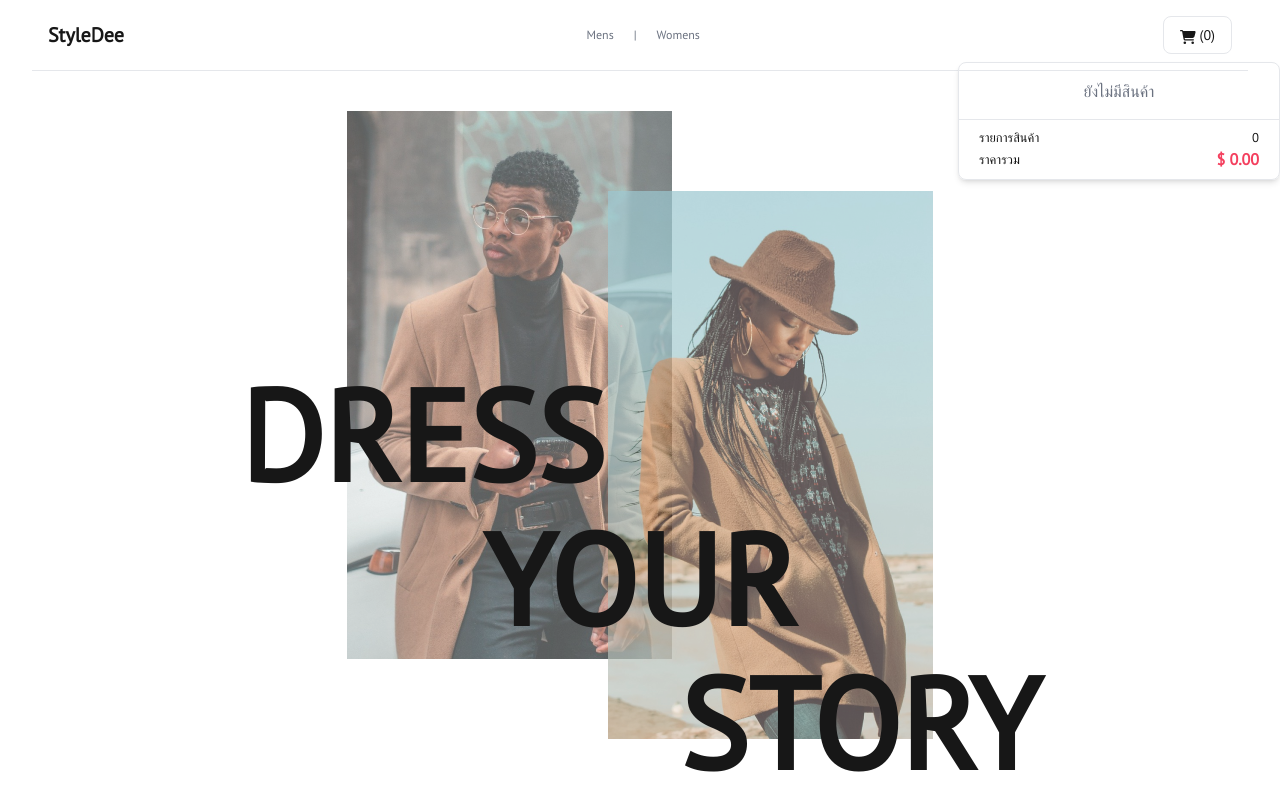
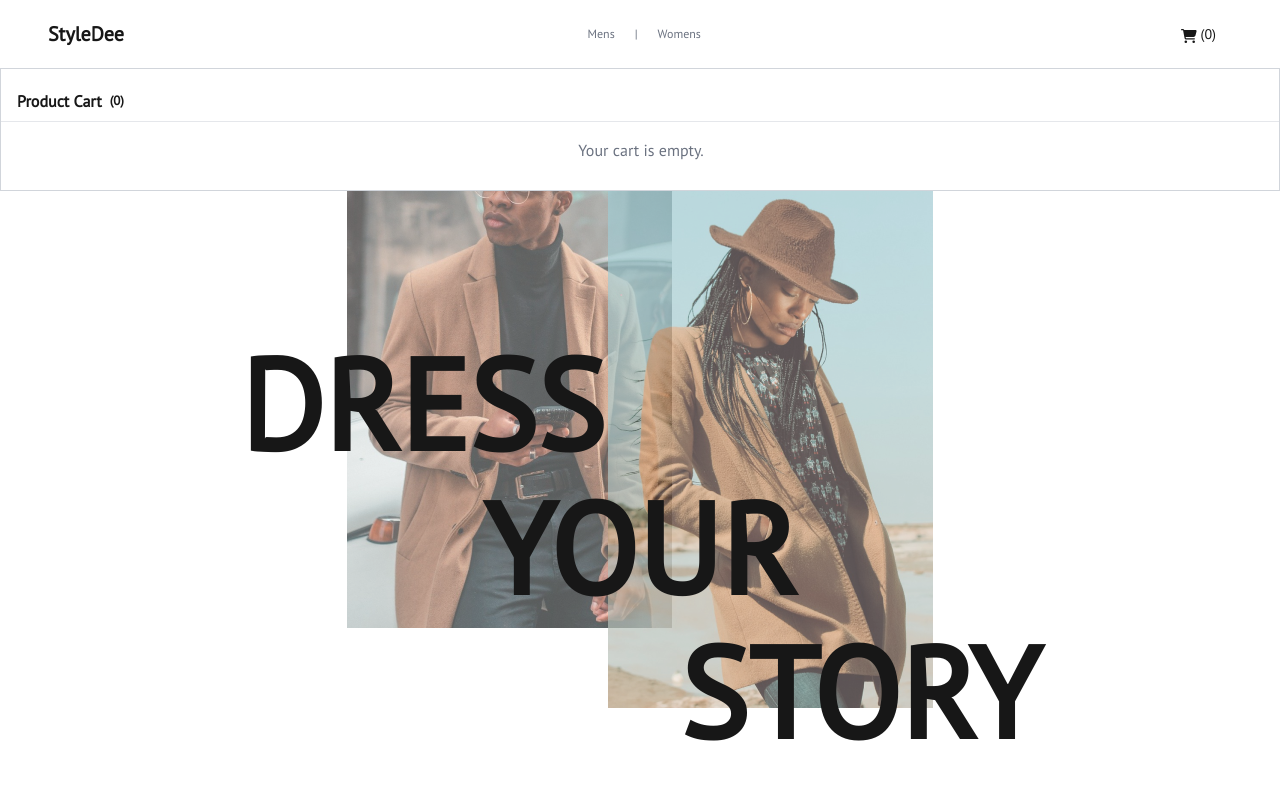
Before and after one commit to putatpol/next-shop, a Next.js app: page / in a window 1280 px wide. Both pictures are taken after a click on the button "(0)". Shown: the top 800 px of the page. Built offline with nearby package versions, Linux system fonts and the light colour scheme.

Commit message:
add to cart at button product list

```diff
--- a/src/app/[categories]/page.tsx
+++ b/src/app/[categories]/page.tsx
@@ -1,7 +1,7 @@
 import CategoriesList from "@/components/categories/Categories-list";
 import ProductItems from "@/components/product/ProductItems";
 import { ProductsApiResponse } from "@/interface/productsApi.dto";
-import noImage from "@images/noImage.png";
+import { Providers } from "../providers";
 
 export default async function CategoryPage({
   params,
@@ -9,7 +9,7 @@ export default async function CategoryPage({
   params: Promise<{ categories: string }>;
 }) {
   const category = (await params).categories;
-  console.log(category);
+  // console.log(category);
   const gender = category.includes("womens") ? "womens" : "mens";
 
   // Route api products(by category)
@@ -22,12 +22,14 @@ export default async function CategoryPage({
   return (
     <div className="container mx-auto my-6 px-3 *:py-6 xl:px-0">
       <h2 className="text-center text-5xl font-thin">Collections</h2>
-      <div className="flex flex-wrap justify-center gap-8">
+      <div className="flex flex-wrap justify-center gap-4">
         <CategoriesList gender={gender} />
       </div>
       {productList && productList.length > 0 ? (
         <div className="grid grid-cols-2 gap-8 md:grid-cols-3">
-          <ProductItems productList={productList} />
+          <Providers>
+            <ProductItems productList={productList} />
+          </Providers>
         </div>
       ) : (
         <p className="text-center text-gray-400">Sorry, No Product Found.</p>
--- a/src/app/layout.tsx
+++ b/src/app/layout.tsx
@@ -1,19 +1,9 @@
 import type { Metadata } from "next";
-import { Geist, Geist_Mono, PT_Sans } from "next/font/google";
+import { PT_Sans } from "next/font/google";
 import "./globals.css";
 import { Providers } from "./providers";
 import Header from "@/components/header/Header";
 import Footer from "@/components/Footer";
-
-const geistSans = Geist({
-  variable: "--font-geist-sans",
-  subsets: ["latin"],
-});
-
-const geistMono = Geist_Mono({
-  variable: "--font-geist-mono",
-  subsets: ["latin"],
-});
 
 const ptSans = PT_Sans({
   weight: "400",
@@ -37,7 +27,7 @@ export default function RootLayout({
         <Providers>
           <Header />
         </Providers>
-        <div className="min-h-screen">{children}</div>
+        <div className="mt-20 min-h-screen">{children}</div>
         <Footer />
       </body>
     </html>
--- a/src/components/categories/Categories-list.tsx
+++ b/src/components/categories/Categories-list.tsx
@@ -53,7 +53,8 @@ const womenNavLink = [
 
 export default function CategoriesList({ gender }: { gender: String }) {
   const pathname = usePathname();
-  const navLinks = gender === "mens" ? manNavLink : gender === "womens" ? womenNavLink : [];
+  const navLinks =
+    gender === "mens" ? manNavLink : gender === "womens" ? womenNavLink : [];
 
   return (
     <>
@@ -62,9 +63,9 @@ export default function CategoriesList({ gender }: { gender: String }) {
           <li key={index} className="list-none">
             <Link
               href={link.href}
-              className={`${
+              className={`rounded-full px-4 py-2 hover:bg-gray-200 ${
                 pathname === link.href &&
-                "pointer-events-none rounded-full bg-black px-4 py-2 text-white"
+                "pointer-events-none bg-black px-4 text-white"
               }`}
             >
               {link.name}
--- a/src/components/header/ButtonCart.tsx
+++ b/src/components/header/ButtonCart.tsx
@@ -11,10 +11,11 @@ type Props = {
   productsLength: number;
 };
 
+// Button custom style
 const IconCart = ({ productsLength }: Props) => {
   return (
     <>
-      <div className="flex items-center rounded-lg border px-4 py-2 text-sm">
+      <div className="flex items-center rounded-full px-4 py-2 text-sm hover:bg-gray-200">
         <div className="mr-1 size-4">
           <FontAwesomeIcon icon={faCartShopping} />
         </div>
@@ -27,33 +28,20 @@ const IconCart = ({ productsLength }: Props) => {
 const ButtonCart = () => {
   const products = useSelector((state: RootState) => state.productCart.items);
 
-  const calculatePrice = () => {
-    const total = products.reduce((total, item) => total + item.totalPrice, 0);
-    return total.toFixed(2);
-  };
   return (
+    // Menu by headlessui
     <div className="space-x-4">
       <Menu>
-        <MenuButton>
+        <MenuButton className="rounded-full *:border-0">
           <IconCart productsLength={products.length} />
         </MenuButton>
         <MenuItems
           anchor="bottom"
-          className="itemCart mt-2 rounded-lg border shadow-md"
+          className="itemCart mt-4 border border-gray-300 bg-background"
         >
           <MenuItem>
             <ProductCart products={products} />
           </MenuItem>
-          <div className="min-w-[20rem] px-5 py-2 *:flex *:items-center *:justify-between">
-            <div>
-              <small>รายการสินค้า</small>
-              <small>{products.length}</small>
-            </div>
-            <div>
-              <small>ราคารวม</small>
-              <p className="text-rose-500 font-bold">$ {calculatePrice()}</p>
-            </div>
-          </div>
         </MenuItems>
       </Menu>
     </div>
--- a/src/components/header/Header.tsx
+++ b/src/components/header/Header.tsx
@@ -5,7 +5,8 @@ import Link from "next/link";
 
 const Header = () => {
   return (
-    <header className="mx-8 flex justify-between border-b py-4 px-0 md:px-4 *:flex *:items-center">
+    <header className="fixed top-0 z-50 w-full">
+      <div className="mx-8 flex justify-between border-b border-gray-300 bg-[--background] px-0 py-4 *:flex *:items-center md:px-4">
         <div>
           <Link href={"/"}>
             <h4>StyleDee</h4>
@@ -14,6 +15,7 @@ const Header = () => {
         <Navber />
         <ButtonCart />
         {/* <ButtonTheme /> */}
+      </div>
     </header>
   );
 };
--- a/src/components/product/ProductCart.tsx
+++ b/src/components/product/ProductCart.tsx
@@ -15,18 +15,33 @@ const ProductCart = ({ products }: Props) => {
   const handleDeleteProduct = (id: number) => {
     dispatch(removeProductCart(id));
   };
+
+  const calculatePrice = () => {
+    const total = products.reduce((total, item) => total + item.totalPrice, 0);
+    return total.toFixed(2);
+  };
   return (
-    <>
+    <div className="w-screen">
+      <div className="container mx-auto py-3">
+        {/* Header Cart */}
+        <div className="flex items-center border-b border-gray-200 bg-background p-4 py-2">
+          <div className="flex items-center gap-2 font-semibold ordinal">
+            <p>Product Cart</p>
+            <small>({products.length})</small>
+          </div>
+        </div>
+
         {products && products.length > 0 ? (
           <>
+            {/* Body cart */}
             {products.map((item, index) => (
               <div
                 key={index}
-              className="flex items-center border-b border-gray-200 p-4"
+                className="flex items-center border-b border-gray-200 bg-background p-4"
               >
-              <div className="h-16 w-16 flex-shrink-0">
+                <div className="h-16 w-16 flex-shrink-0 bg-[--bgProductItems]">
                   <Image
-                  src={item.products.images[0]}
+                    src={item.products.thumbnail}
                     alt="Product Image"
                     width={64}
                     height={64}
@@ -38,9 +53,9 @@ const ProductCart = ({ products }: Props) => {
                   <h3 className="line-clamp-1 text-sm font-semibold">
                     {item.products.title}
                   </h3>
-                <p className="text-sm text-rose-500">$ {item.totalPrice}</p>
-                <p className="text-sm">
-                  <small>จำนวน : {item.quantity}</small>
+                  <p className="text-sm">$ {item.totalPrice}</p>
+                  <p className="text-sm text-gray-500">
+                    <small>Qty : {item.quantity}</small>
                   </p>
                 </div>
                 <button
@@ -51,11 +66,24 @@ const ProductCart = ({ products }: Props) => {
                 </button>
               </div>
             ))}
+
+            {/* Footer Cart */}
+            <div className="flex flex-col space-y-2 px-5 py-4 *:flex *:items-center *:justify-between">
+              <div>
+                <small>Subtotal</small>
+                <p className="font-bold">$ {calculatePrice()}</p>
+              </div>
+
+              <button className="w-full rounded-full border border-black py-2 hover:bg-black hover:text-white">
+                <p className="w-full text-center">Check Out</p>
+              </button>
+            </div>
           </>
         ) : (
-        <p className="border-b p-4 text-center text-gray-500">ยังไม่มีสินค้า</p>
+          <p className="p-4 text-center text-gray-500">Your cart is empty.</p>
         )}
-    </>
+      </div>
+    </div>
   );
 };
 
--- a/src/components/product/ProductItems.tsx
+++ b/src/components/product/ProductItems.tsx
@@ -1,12 +1,43 @@
-import React from "react";
+"use client";
+
+import React, { useState } from "react";
 import { FontAwesomeIcon } from "@fortawesome/react-fontawesome";
 import { faCartPlus } from "@fortawesome/free-solid-svg-icons";
 import Image from "next/image";
 import Link from "next/link";
 import { ProductApiDto } from "@/interface/productsApi.dto";
+import { useDispatch } from "react-redux";
+import { addProductCart } from "@/redux/slices/productCartSlice";
 
 const ProductItems = ({ productList }: { productList: ProductApiDto[] }) => {
-  console.log("Category: ",productList[0].category)
+  const dispatch = useDispatch();
+  const [clickAddCart, setClickAddCart] = useState<{
+    [key: number]: boolean;
+  }>({});
+
+  // Function add to cart
+  const handleAddToCart = (
+    id: number,
+    title: string,
+    price: number,
+    thumbnail: string,
+  ) => {
+    const totalPrice = price * 1;
+    dispatch(
+      addProductCart({
+        products: { id, title, price, thumbnail },
+        quantity: 1,
+        totalPrice,
+      }),
+    );
+    // Add to cart by id
+    setClickAddCart((prev) => ({ ...prev, [id]: true }));
+    setTimeout(() => {
+      setClickAddCart((prev) => ({ ...prev, [id]: false }));
+    }, 1000);
+  };
+
+  // console.log("Category: ", productList[0].category);
   return (
     <>
       {productList.map((item: ProductApiDto) => (
@@ -25,14 +56,32 @@ const ProductItems = ({ productList }: { productList: ProductApiDto[] }) => {
           <div className="flex items-center justify-between p-2">
             <div>
               <Link href={"/detail"}>
-                <b className="text-lg line-clamp-1">{item.title}</b>
+                <b className="line-clamp-1 text-lg">{item.title}</b>
               </Link>
               <p className="mb-2 text-sm">{item.category}</p>
               <b>${item.price}</b>
             </div>
-            <button className="self-end">
-              <FontAwesomeIcon icon={faCartPlus} className="size-6" />
-            </button>
+            <div className="relative">
+              <button
+                className="self-end rounded-full px-3 py-2 hover:bg-gray-200"
+                disabled={clickAddCart[item.id]}
+                onClick={() => {
+                  handleAddToCart(
+                    item.id,
+                    item.title,
+                    item.price,
+                    item.thumbnail,
+                  );
+                }}
+              >
+                <FontAwesomeIcon icon={faCartPlus} className="size-6" />
+              </button>
+              {clickAddCart[item.id] && (
+                <span className="animate-fadeUp absolute -translate-y-2 text-gray-500">
+                  +1
+                </span>
+              )}
+            </div>
           </div>
         </div>
       ))}
--- a/tailwind.config.ts
+++ b/tailwind.config.ts
@@ -13,7 +13,15 @@ export default {
         background: "var(--background)",
         foreground: "var(--foreground)",
       },
-
+    },
+    keyframes: {
+      fadeUp: {
+        "0%": { transform: "translateY(0)", opacity: "1" },
+        "100%": { transform: "translateY(-20)", opacity: "0" },
+      },
+    },
+    animation: {
+      fadeUp: "fadeUp 1s ease-out forwards",
     },
   },
   plugins: [
@@ -34,8 +42,8 @@ export default {
               fontSize: theme(`fontSize.${size}`),
               fontWeight: theme("fontWeight.bold"),
             },
-          ])
-        )
+          ]),
+        ),
       );
     }),
   ],
```
Also changed, not shown: src/interface/productsApi.dto.ts (+6 -1 lines). Lines whose indentation alone changed are shown as unchanged.
